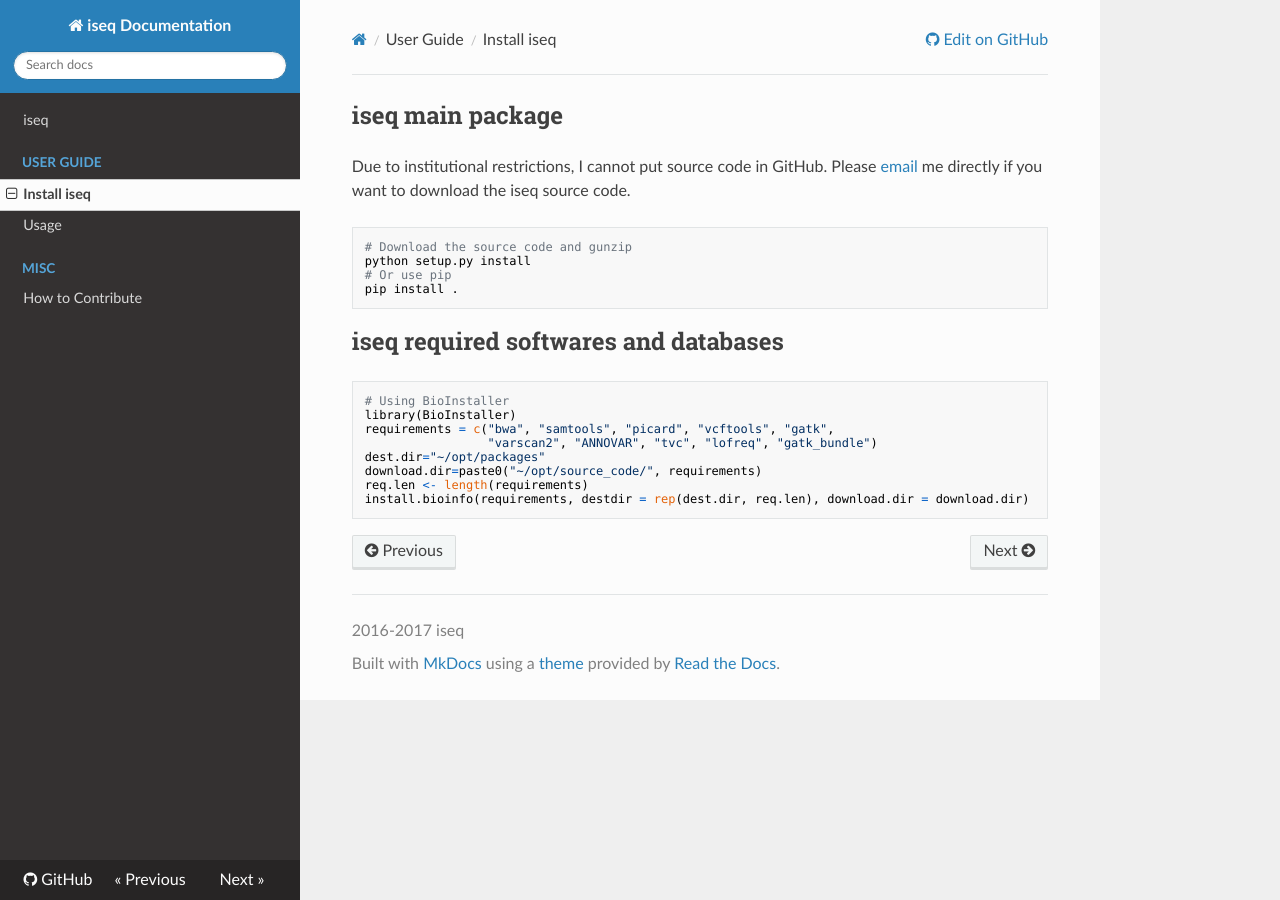
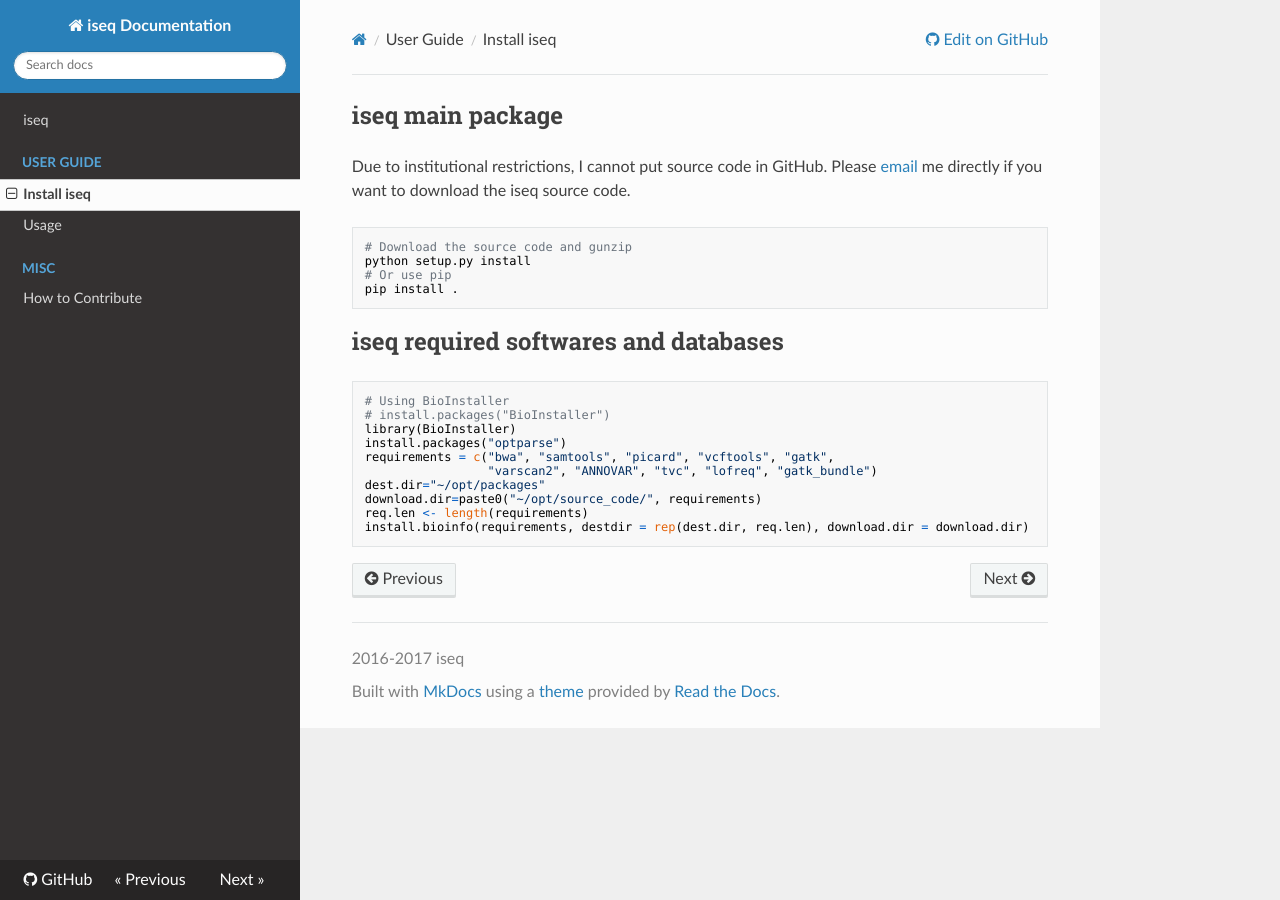
Before and after one commit to Miachol/doc-iseq, an MkDocs documentation site: the page built from docs/user-guide/install.md, in a window 1280 px wide. Built offline with MkDocs 1.6.1, drawn with Linux system fonts in a browser that asks for light colours; nearby versions of some CDN libraries; comment, search, counter and statistics services are not loaded; old or Windows-style settings are respelled for this version of MkDocs.

Commit message:
Update install.md

````diff
--- a/docs/user-guide/install.md
+++ b/docs/user-guide/install.md
@@ -14,7 +14,9 @@ pip install .
 
 ```r
 # Using BioInstaller
+# install.packages("BioInstaller")
 library(BioInstaller)
+install.packages("optparse")
 requirements = c("bwa", "samtools", "picard", "vcftools", "gatk",
 				 "varscan2", "ANNOVAR", "tvc", "lofreq", "gatk_bundle")
 dest.dir="~/opt/packages"
````
